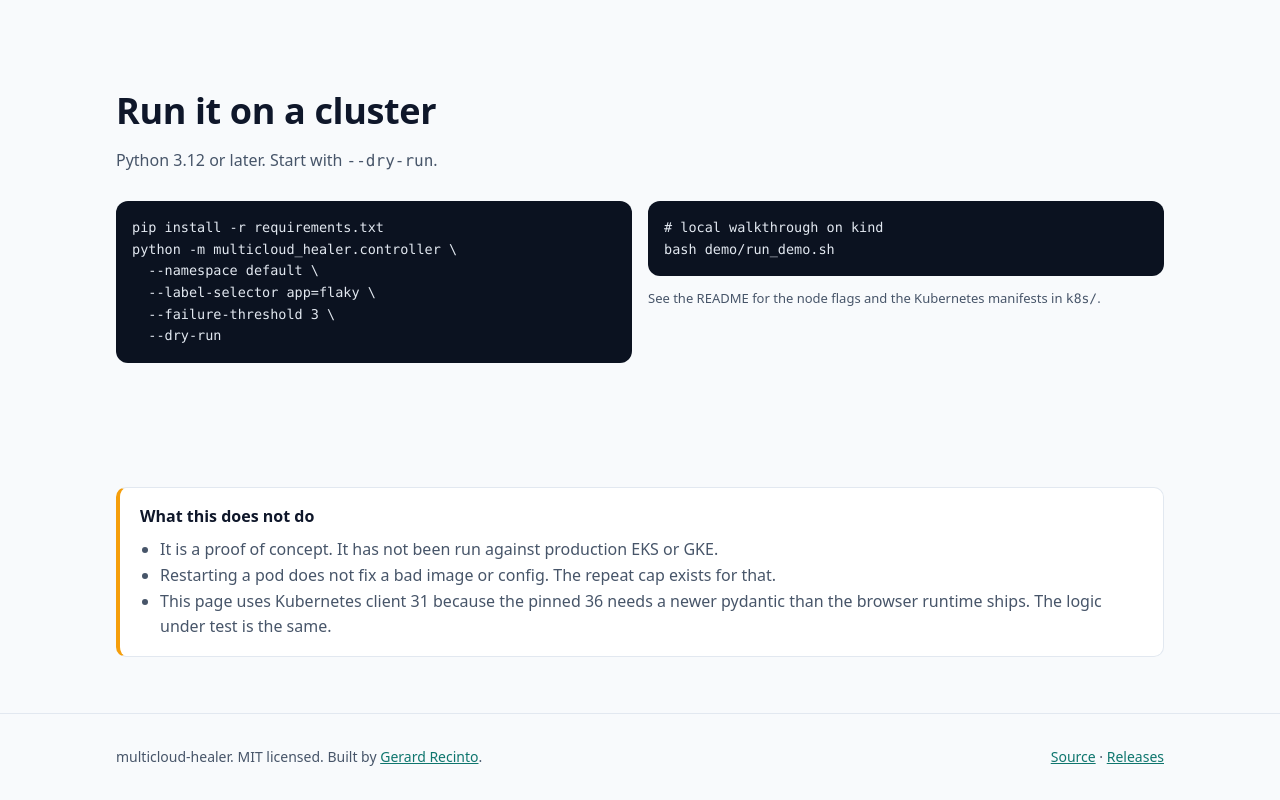
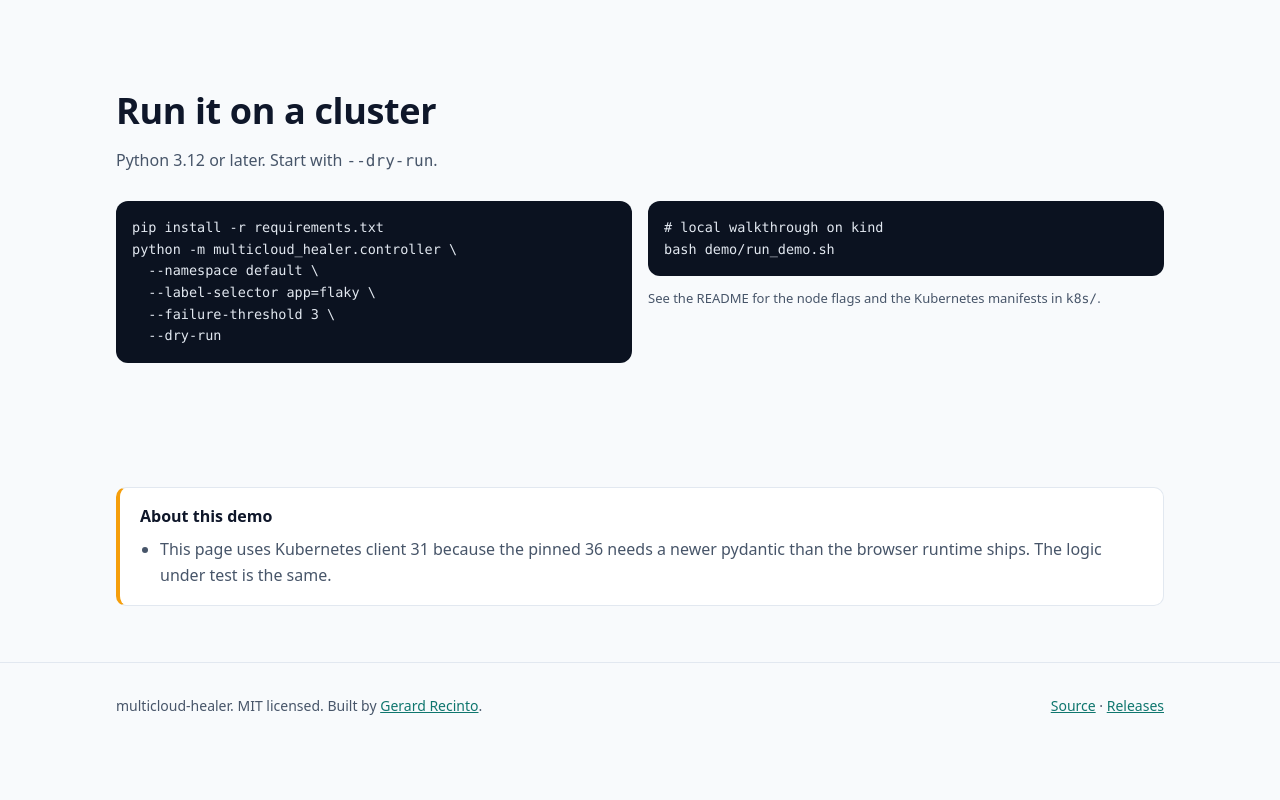
Before and after one commit to gerardrecinto/multicloud-healer, a plain HTML site: page site/index.html in a window 1280 px wide. Shown: the part 2251-3051 px from the top of the page. After the commit the page ends 3000 px from the top, so only its background shows below. Drawn offline with Linux system fonts and the light colour scheme.

Commit message:
Lead with what the project does and keep limits in the docs (#20)
Drop the unprompted limits and not-proven blocks from the README and
site. Notes that prevent a wrong assumption stay: compliance, demo
labels and safety warnings.

Thanks,
Gerard

```diff
--- a/site/index.html
+++ b/site/index.html
@@ -190,10 +190,8 @@ bash demo/run_demo.sh</pre>
 
 <section><div class="wrap">
   <div class="limits">
-    <strong>What this does not do</strong>
+    <strong>About this demo</strong>
     <ul>
-      <li>It is a proof of concept. It has not been run against production EKS or GKE.</li>
-      <li>Restarting a pod does not fix a bad image or config. The repeat cap exists for that.</li>
       <li>This page uses Kubernetes client 31 because the pinned 36 needs a newer pydantic than the browser runtime ships. The logic under test is the same.</li>
     </ul>
   </div>
```
